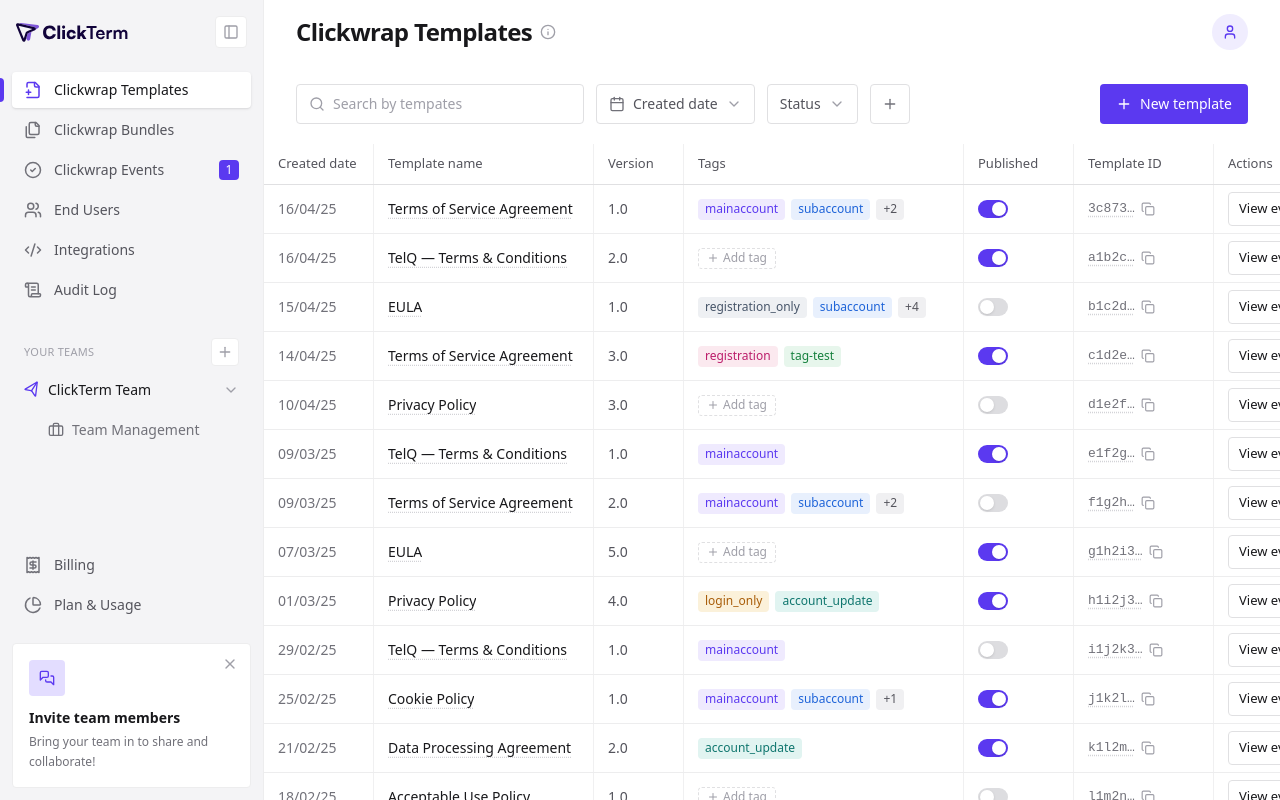
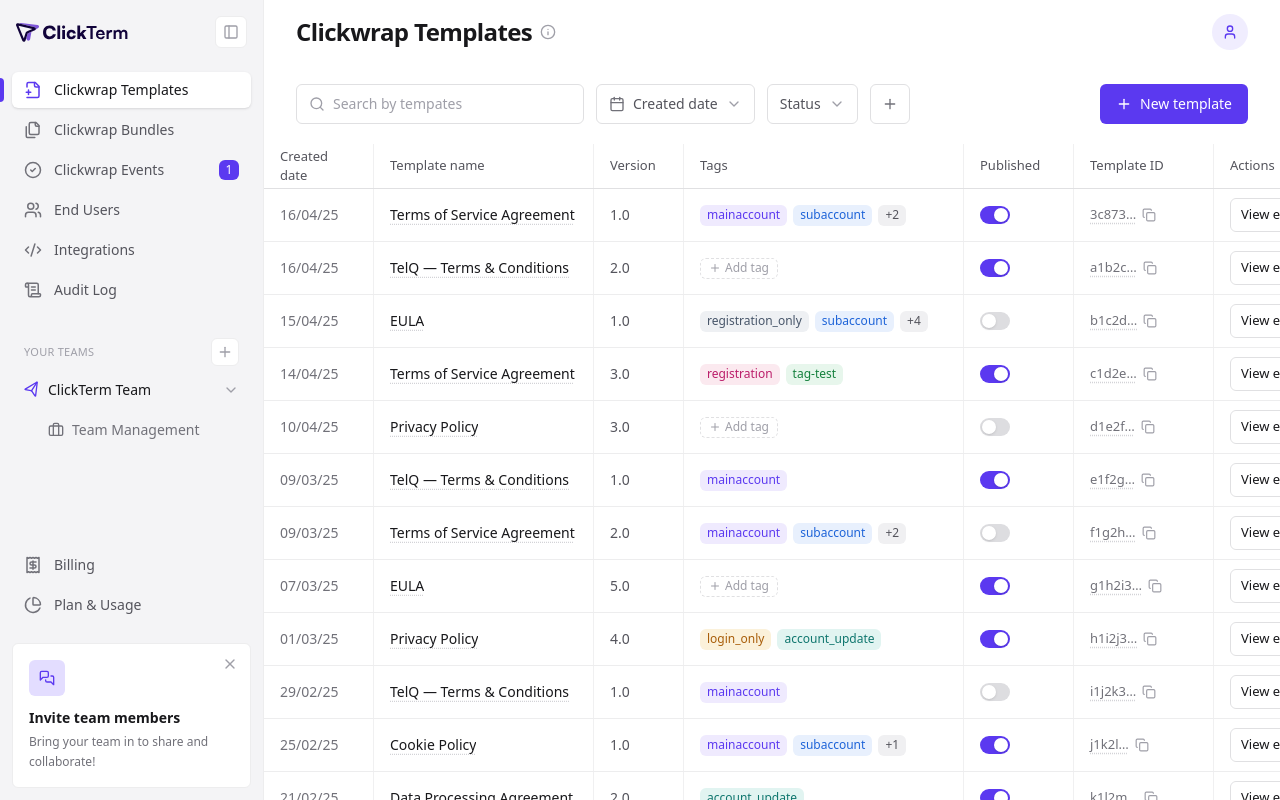
Before and after one commit to volodymyrmyronets/clickterm, a Next.js app: page / in a window 1280 px wide. Built offline with nearby package versions, Linux system fonts and the light colour scheme.

Commit message:
Refined variant: 6px control radius, drop numeric accent font, more table air
Co-Authored-By: Claude Opus 4.8 <noreply@anthropic.com>

```diff
--- a/src/app/globals.css
+++ b/src/app/globals.css
@@ -28,8 +28,8 @@
   --color-surface-soft: #f3f3f4; /* hover chips */
   --color-sidebar: #f4f4f6; /* left navigation background */
 
-  /* Square radius */
-  --radius-ctl: 4px;
+  /* Control radius — balanced, Attio-like (table stays sharp) */
+  --radius-ctl: 6px;
 }
 
 html,
@@ -41,7 +41,6 @@ body {
   background-color: #ffffff;
   color: var(--color-ink);
   font-family: var(--font-sans);
-  font-feature-settings: "cv11", "ss01";
   -webkit-font-smoothing: antialiased;
 }
 
--- a/src/components/TemplatesTable.tsx
+++ b/src/components/TemplatesTable.tsx
@@ -38,7 +38,7 @@ function HeadCell({
 }) {
   return (
     <div
-      className={`flex h-10 min-w-0 items-center px-3.5 text-[13px] font-medium text-ink-soft ${
+      className={`flex h-11 min-w-0 items-center px-4 text-[13px] font-medium text-ink-soft ${
         last ? "" : "border-r border-grid"
       }`}
     >
@@ -56,7 +56,7 @@ function Cell({
 }) {
   return (
     <div
-      className={`flex h-12 min-w-0 items-center overflow-hidden px-3.5 ${last ? "" : "border-r border-grid"}`}
+      className={`flex h-[52px] min-w-0 items-center overflow-hidden px-4 ${last ? "" : "border-r border-grid"}`}
     >
       {children}
     </div>
@@ -178,7 +178,7 @@ function TemplateId({ value }: { value: string }) {
 
   return (
     <div className="flex items-center gap-1.5">
-      <span className="font-mono text-[13px] text-muted underline decoration-dotted decoration-[#d3d3d7] underline-offset-4">
+      <span className="text-[13px] text-muted underline decoration-dotted decoration-[#d3d3d7] underline-offset-4">
         {value}
       </span>
       <button
```
